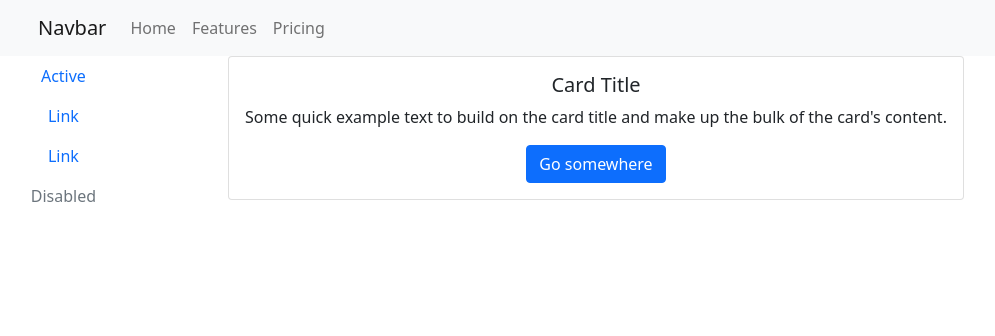
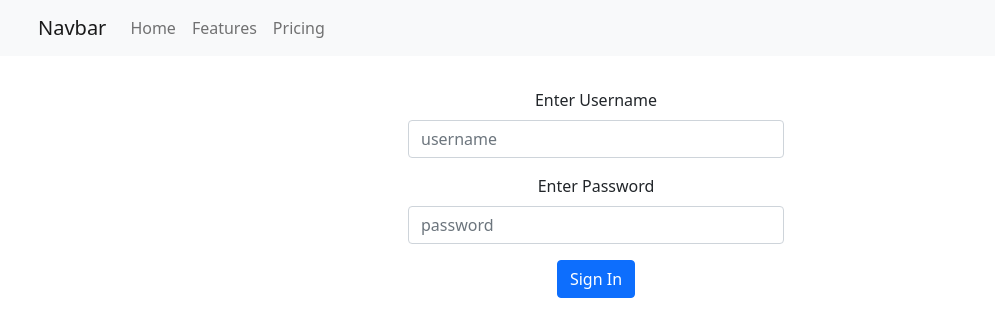
Before and after one commit to archandatta/todaysBite, a React (Create React App) app in the folder web/: page / in a window 1280 px wide. Shown: the top 336 px of the page, without its empty margins (44-1039 px from the left). Built offline with nearby package versions, Linux system fonts and the light colour scheme; no server answers.

Commit message:
sign in data pass through

```diff
--- /dev/null
+++ b/web/src/axiosConfig.js
@@ -0,0 +1,7 @@
+import axios from 'axios';
+
+const instance = axios.create({
+	baseURL: 'http://localhost:5000',
+});
+
+export default instance;
--- a/web/src/components/Router.jsx
+++ b/web/src/components/Router.jsx
@@ -1,16 +1,19 @@
 import React from 'react';
-import { MemoryRouter, Routes, Route } from 'react-router-dom';
+import { BrowserRouter, Routes, Route } from 'react-router-dom';
+
 import DashboardPage from './pages/DashboardPage';
+import SignInPage from './pages/SignInPage';
 
 const About = () => <span>{console.info('about')}</span>;
 
 const Router = () => (
-	<MemoryRouter>
+	<BrowserRouter>
 		<Routes>
-			<Route path="/" element={<DashboardPage />} />
+			<Route path="/" element={<SignInPage />} />
+			<Route path="/dashboard" element={<DashboardPage />} />
 			<Route path="/about" element={<About />} />
 		</Routes>
-	</MemoryRouter>
+	</BrowserRouter>
 );
 
 export default Router;
--- a/web/src/components/hooks/auth.jsx
+++ b/web/src/components/hooks/auth.jsx
@@ -1,14 +1,14 @@
 import { useEffect, useState } from 'react';
-import { getUser } from '../../util/rest/auth';
+import { authenticate } from '../../util/rest/auth';
 
-export const useAuth = () => {
+export const useAuth = (username, password) => {
 	const [response, setResponse] = useState(null);
 	const [error, setError] = useState('');
 	const [loading, setLoading] = useState(true);
 
 	const fetchData = async () => {
 		try {
-			const user = await getUser();
+			const user = await authenticate(username, password);
 			setResponse(user.data);
 		} catch (e) {
 			setError(e);
--- /dev/null
+++ b/web/src/components/pages/SignInPage.jsx
@@ -0,0 +1,88 @@
+import React, { useEffect } from 'react';
+import { makeStyles } from '@mui/styles';
+import { Button, Col, Container, Form, Row } from 'react-bootstrap';
+import Top from '../nav/Top';
+import { useState } from 'react';
+import { authenticate } from '../../util/rest/auth';
+
+const signInPage = {
+	username: 'Enter Username',
+	usernamePlaceholder: 'username',
+	password: 'Enter Password',
+	passwordPlaceholder: 'password',
+	button: 'Sign In',
+};
+
+const useStyles = makeStyles({
+	root: {
+		marginTop: '2rem',
+		width: '400px',
+	},
+});
+
+const SignInPage = () => {
+	const classes = useStyles();
+	const [username, setUsername] = useState('');
+	const [password, setPassword] = useState('');
+
+	const [response, setResponse] = useState(null);
+	const [error, setError] = useState('');
+	const [loading, setLoading] = useState(true);
+
+	const fetchData = async () => {
+		try {
+			if (username !== '' && password !== '') {
+				const user = await authenticate(username, password);
+				console.info(user);
+				setResponse(user.data);
+			}
+		} catch (e) {
+			setError(e);
+		} finally {
+			setLoading(false);
+		}
+	};
+
+	useEffect(() => {
+		if (response !== null && !loading) {
+			// push to dashboard with user id
+			console.info(response, error, loading);
+		}
+	}, [error, loading, response]);
+
+	return (
+		<>
+			<Top />
+			<Container className={classes.root} fluid="sm">
+				<Row>
+					<Col>
+						<Form>
+							<Form.Group className="mb-3" controlId="formBasicUsername">
+								<Form.Label>{signInPage.username}</Form.Label>
+								<Form.Control
+									type="username"
+									placeholder={signInPage.usernamePlaceholder}
+									onChange={(e) => setUsername(e.target.value)}
+								/>
+							</Form.Group>
+
+							<Form.Group className="mb-3" controlId="formBasicPassword">
+								<Form.Label>{signInPage.password}</Form.Label>
+								<Form.Control
+									type="password"
+									placeholder={signInPage.passwordPlaceholder}
+									onChange={(e) => setPassword(e.target.value)}
+								/>
+							</Form.Group>
+							<Button variant="primary" onClick={() => fetchData()}>
+								{signInPage.button}
+							</Button>
+						</Form>
+					</Col>
+				</Row>
+			</Container>
+		</>
+	);
+};
+
+export default SignInPage;
--- a/web/src/util/rest/auth.js
+++ b/web/src/util/rest/auth.js
@@ -1,11 +1,10 @@
-import axios from 'axios';
+import axiosConfig from '../../axiosConfig';
 
-const authAxios = axios.create({
-	baseURL: 'http://localhost:5000',
-});
-
-const getUser = () => {
-	return authAxios.get('/user');
+const authenticate = (username, password) => {
+	return axiosConfig.post('/create-user', {
+		username: username,
+		password: password,
+	});
 };
 
-export { getUser };
+export { authenticate };
```
Also changed, not shown: web/src/components/copy/components.js (added, +8 -0 lines), 2 other files (tests, documents, lock files or other folders).
